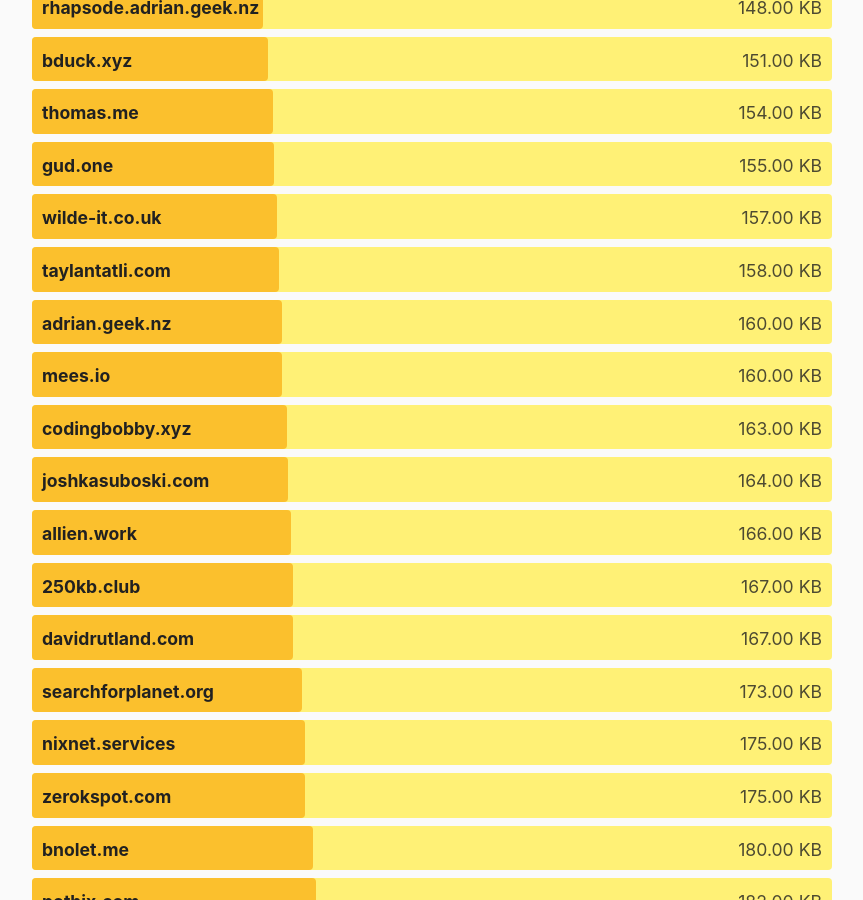
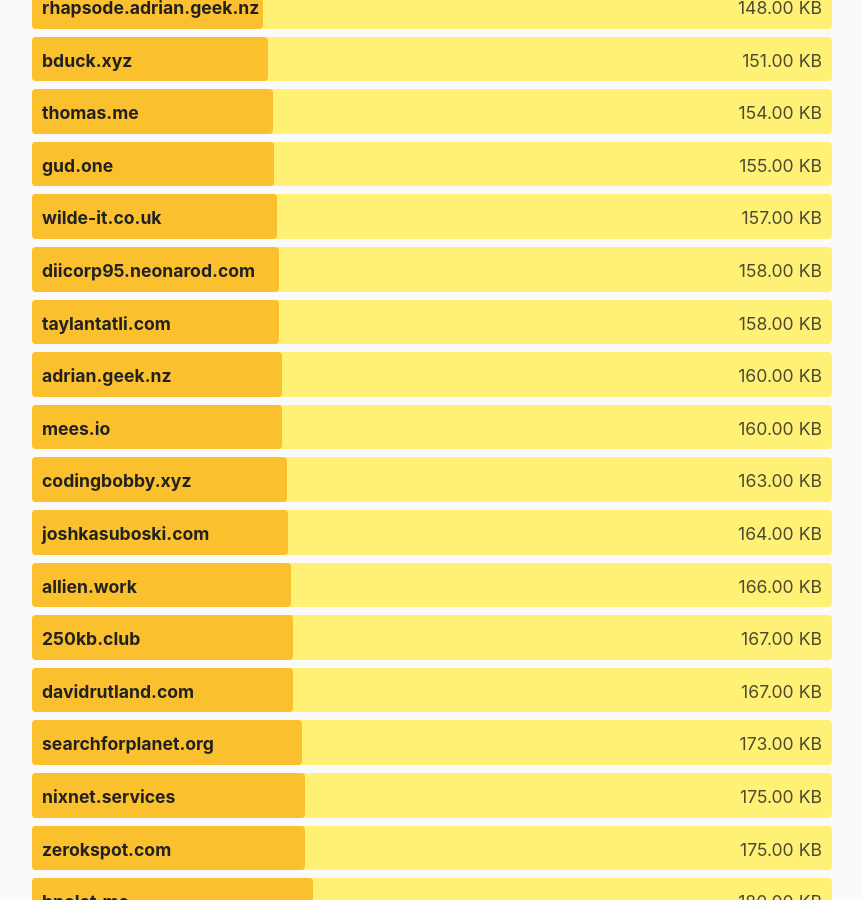
Before and after one commit to kevquirk/512kb.club, a Jekyll site: the page built from index.md, in a window 1280 px wide and 900 px high, scrolled down 10481 px. Shown: the whole window, without its empty margins (208-1071 px from the left). Built offline with Jekyll 4.4.1, drawn with Linux system fonts in a browser that asks for light colours.

Commit message:
https://gtmetrix.com/reports/diicorp95.neonarod.com/de5tWrTY/

```diff
--- a/_data/sites.yml
+++ b/_data/sites.yml
@@ -362,6 +362,11 @@
   url: https://devosmium.xyz/
   size: 13.9
   last_checked: 2021-08-14
+
+- domain: diicorp95.neonarod.com
+  url: http://diicorp95.neonarod.com/
+  size: 158
+  last_checked: 2021-08-30
 
 - domain: dn15.de
   url: https://dn15.de/
```
